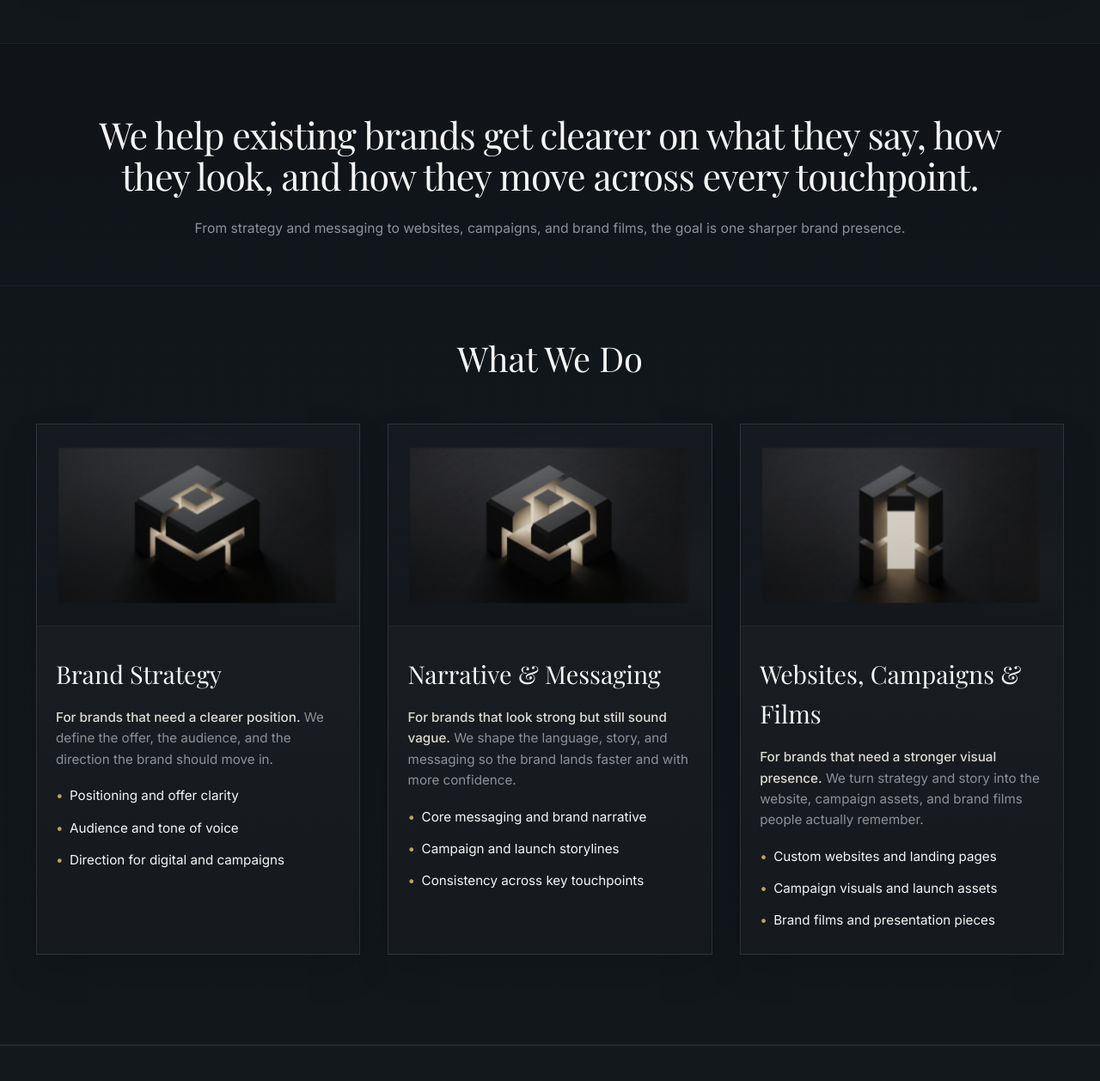
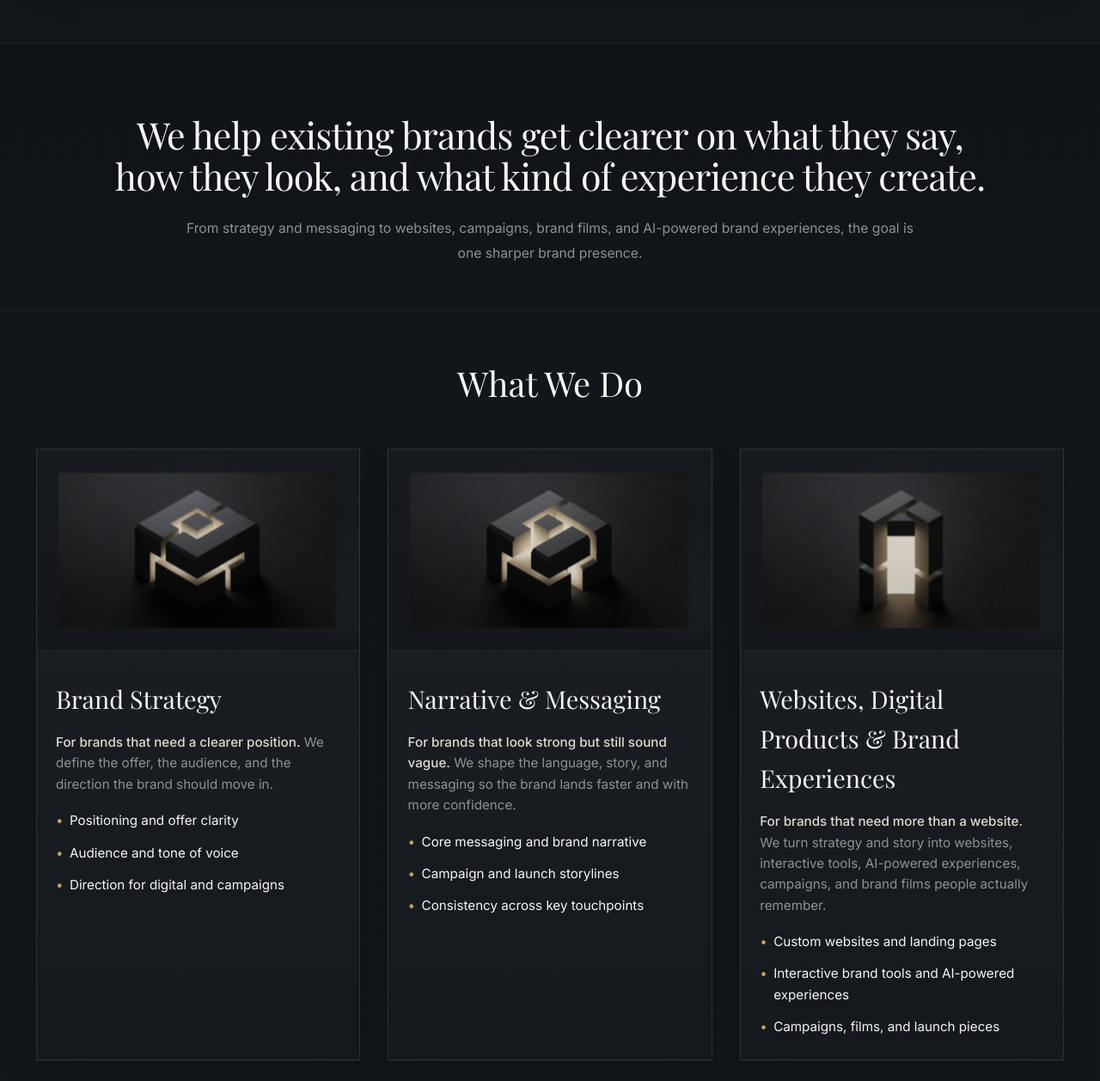
Before and after one commit to marinadabrytskaya/landing-sahar, a website: page index.html in a window 1280 px wide. Shown: the part 2180-3438 px from the top of the page at 86% size. Drawn offline with nearby package versions, Linux system fonts and the light colour scheme; a web font is replaced by a local one.

Commit message:
Add AI-powered brand experience positioning

```diff
--- a/index.html
+++ b/index.html
@@ -2315,8 +2315,8 @@
     <!-- OPENING SECTION -->
     <section class="opening-section">
         <div class="container">
-            <h2 class="opening-hook">We help existing brands get clearer on what they say, how they look, and how they move across every touchpoint.</h2>
-            <p class="opening-sub">From strategy and messaging to websites, campaigns, and brand films, the goal is one sharper brand presence.</p>
+            <h2 class="opening-hook">We help existing brands get clearer on what they say, how they look, and what kind of experience they create.</h2>
+            <p class="opening-sub">From strategy and messaging to websites, campaigns, brand films, and AI-powered brand experiences, the goal is one sharper brand presence.</p>
         </div>
     </section>
 
@@ -2367,12 +2367,12 @@
                         <div class="method-sheen"></div>
                     </div>
                     <div class="method-text">
-                        <h3>Websites, Campaigns & Films</h3>
-                        <p><strong>For brands that need a stronger visual presence.</strong> We turn strategy and story into the website, campaign assets, and brand films people actually remember.</p>
+                        <h3>Websites, Digital Products & Brand Experiences</h3>
+                        <p><strong>For brands that need more than a website.</strong> We turn strategy and story into websites, interactive tools, AI-powered experiences, campaigns, and brand films people actually remember.</p>
                         <ul>
                             <li>Custom websites and landing pages</li>
-                            <li>Campaign visuals and launch assets</li>
-                            <li>Brand films and presentation pieces</li>
+                            <li>Interactive brand tools and AI-powered experiences</li>
+                            <li>Campaigns, films, and launch pieces</li>
                         </ul>
                     </div>
                 </div>
@@ -2672,7 +2672,7 @@
             <div class="contact-founder">
                 <span class="contact-founder-kicker">Founder Note</span>
                 <p class="contact-founder-copy">SAHAR is led by Yusuf Gaffoor and Marina Dabrytskaya-Gaffoor.</p>
-                <p class="contact-founder-copy">We help brands clarify their positioning, shape stronger stories, and turn that direction into websites, campaigns, and brand films that move as one.</p>
+                <p class="contact-founder-copy">We help brands clarify their positioning, shape stronger stories, and turn that direction into websites, campaigns, films, and AI-powered brand experiences.</p>
                 <p class="contact-founder-copy">We work with brands internationally.</p>
             </div>
             <h2 class="section-header" style="margin-bottom: 2rem;">Work With Us</h2>
```
